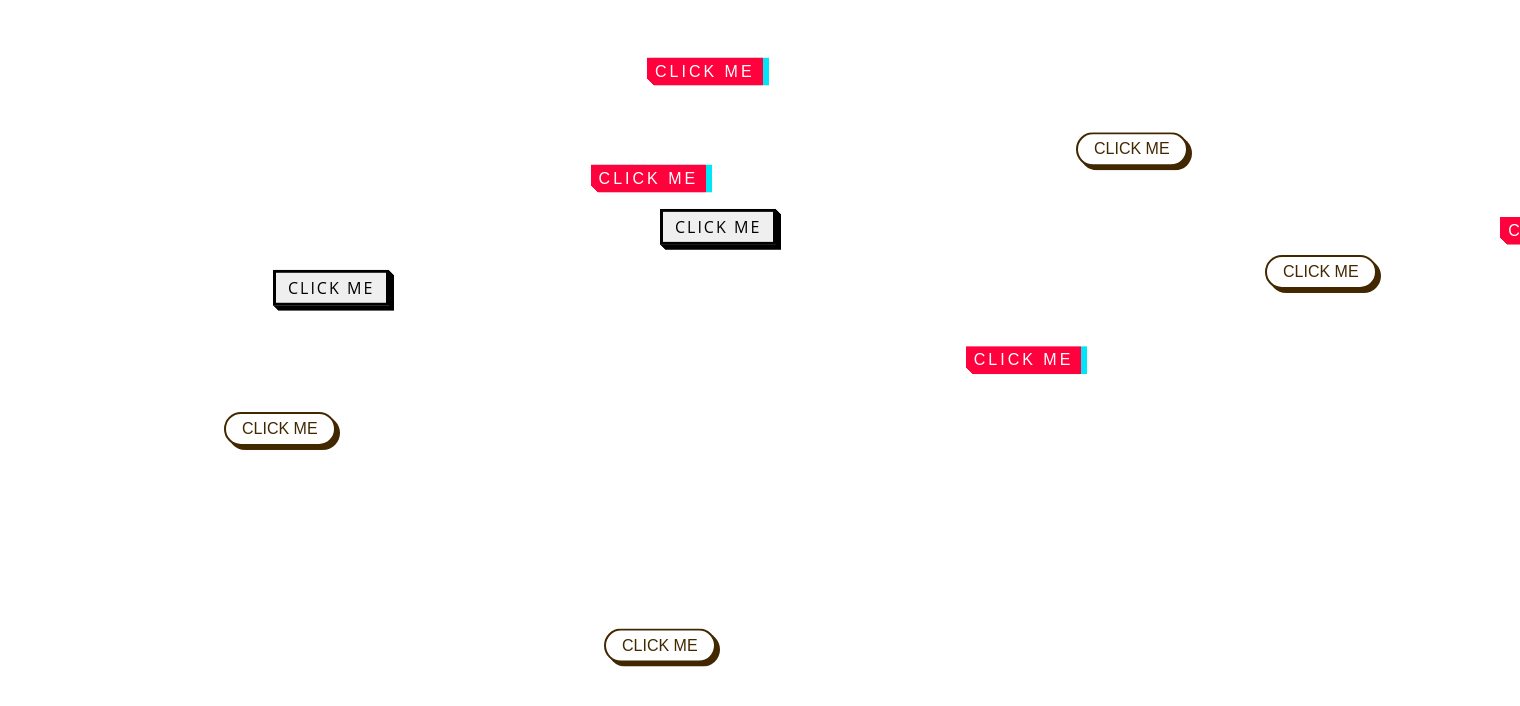
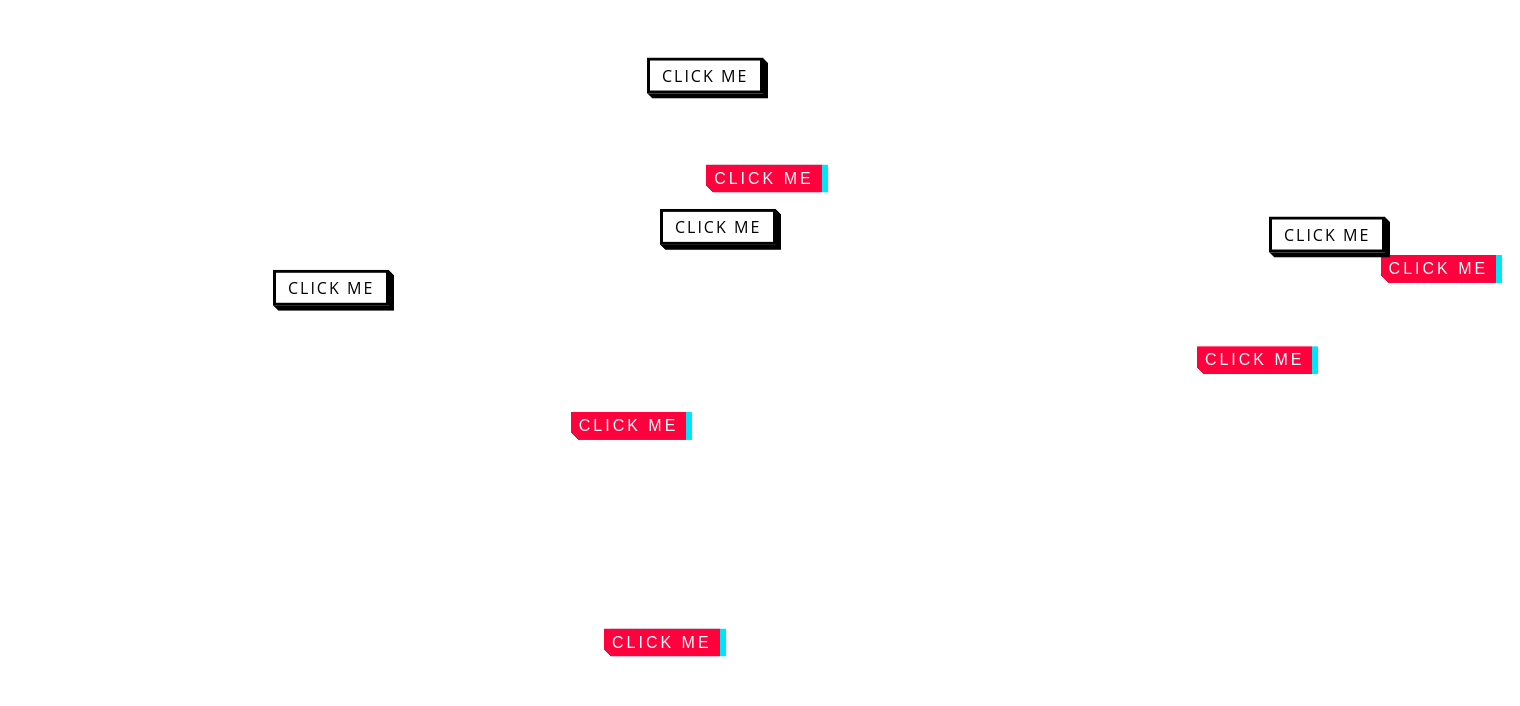
Before and after one commit to pulsedemon/thisisnotavirus, a PHP site: page /viruses/buttons/index.html in a window 1520 px wide; the page is wider, and only the part inside the window is pictured. Shown: the top 706 px of that part. Run offline with PHP 8.4, Linux system fonts and the light colour scheme.

Commit message:
remove button style, add shake animation, add kitana gif

```diff
--- a/viruses/buttons/buttons.css
+++ b/viruses/buttons/buttons.css
@@ -72,37 +134,13 @@ img.misatoanimatedbeer {
   border-radius: 10px;
 }
 
-/* buttons */
-.button-74 {
-  background-color: #ffffff;
-  border: 2px solid #422800;
-  border-radius: 30px;
-  box-shadow: #422800 4px 4px 0 0;
-  color: #422800;
-  display: inline-block;
-  font-weight: 200;
-  font-size: 16px;
-  padding: 0 16px;
-  line-height: 30px;
-  text-align: center;
-  text-decoration: none;
-  user-select: none;
-  -webkit-user-select: none;
-  touch-action: manipulation;
-  text-transform: uppercase;
+img.fffffuuuuuuuu {
+  animation: shake 1.5s ease-in-out forwards infinite;
 }
 
-.button-74:hover {
-  background-color: #ff0000;
-  color: white;
-}
-
-.button-74:active {
-  box-shadow: #422800 2px 2px 0 0;
-  transform: translate(2px, 2px);
-}
-
+/* buttons */
 .button-54 {
+  background-color: #fff;
   font-family: "Open Sans", sans-serif;
   font-size: 16px;
   letter-spacing: 2px;
--- a/viruses/buttons/buttons.js
+++ b/viruses/buttons/buttons.js
@@ -4,7 +4,7 @@ class Buttons {
   container;
   width;
   height;
-  buttonClasses = ["button-54", "button-49", "button-74"];
+  buttonClasses = ["button-54", "button-49"];
   imagesUsed = [];
 
   constructor() {
--- a/viruses/buttons/images.json
+++ b/viruses/buttons/images.json
@@ -68,6 +68,7 @@
         "/viruses/buttons/images/misatoanimatedbeer.gif",
         "/viruses/buttons/images/playstationripple.gif",
         "/viruses/buttons/images/bateye.gif",
+        "/viruses/buttons/images/kitana.gif",
         "/viruses/buttons/images/poisonBottle_ani.gif",
         "/viruses/buttons/images/bjork.gif",
         "/viruses/buttons/images/inielo.gif",
```
Also changed, not shown: other parts of viruses/buttons/buttons.css (+66 -4 lines), viruses/buttons/images/kitana.gif (added).
